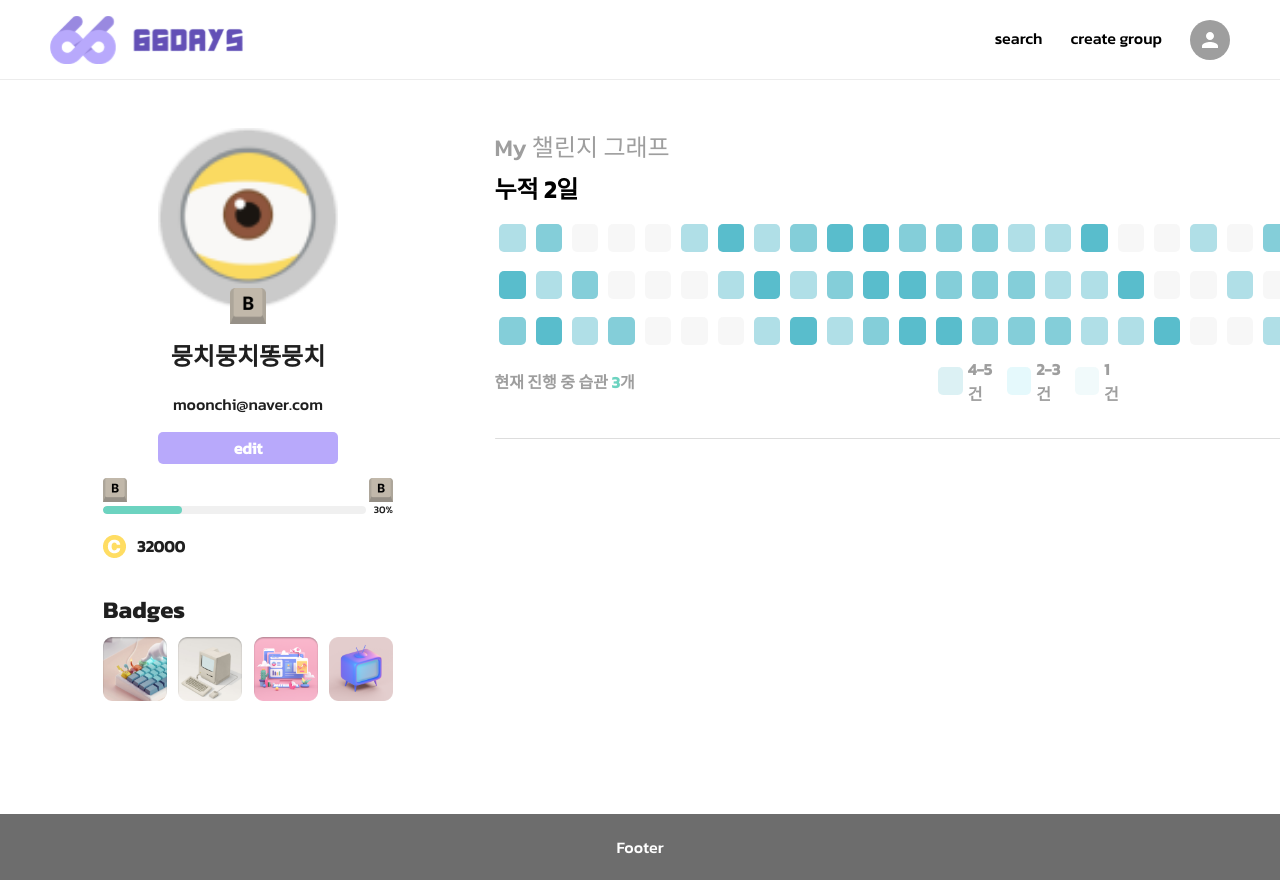
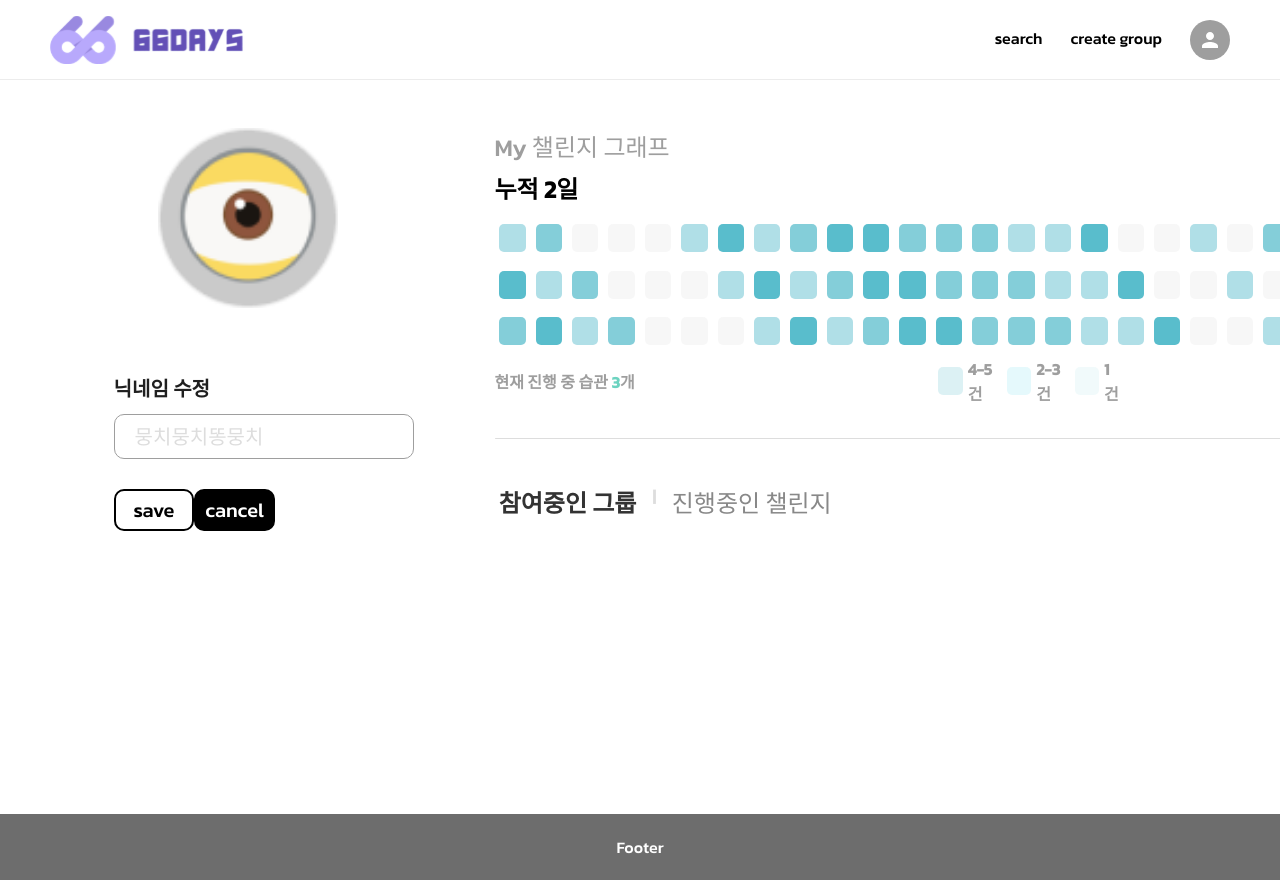
Before and after one commit to predictyson/66days, a React (Vite) app in the folder frontend/: page /mypage in a window 1280 px wide. Built offline with nearby package versions, Linux system fonts and the light colour scheme; a web font is replaced by a local one.

Commit message:
fe/feat: edit profile page

```diff
--- a/frontend/src/components/mypage/Badge.tsx
+++ b/frontend/src/components/mypage/Badge.tsx
@@ -20,7 +20,7 @@ export default function Badge() {
 const Container = styled.div`
   width: 29rem;
   margin: 0 auto;
-  margin-top: 3rem;
+  margin-top: 2rem;
   .title {
     font-size: 2.4rem;
     font-weight: bold;
--- /dev/null
+++ b/frontend/src/components/mypage/BreadCrumb.tsx
@@ -0,0 +1,67 @@
+import styled from "styled-components";
+import { useState } from "react";
+import { theme } from "../../styles/theme";
+
+const items = [
+  {
+    title: "참여중인 그룹",
+  },
+  {
+    title: "진행중인 챌린지",
+  },
+];
+export default function BreadCrumb() {
+  const [activeItem, setActiveItem] = useState(0);
+  return (
+    <Container>
+      {items.map((item, idx) => {
+        return (
+          <>
+            <CrumbItem
+              key={idx}
+              active={idx === activeItem}
+              onClick={() => setActiveItem(idx)}
+            >
+              {item.title}
+            </CrumbItem>
+            {idx !== items.length - 1 && (
+              <span style={{ marginLeft: "1.6rem" }}>|</span>
+            )}
+          </>
+        );
+      })}
+    </Container>
+  );
+}
+
+const Container = styled.div`
+  display: flex;
+  margin-top: 1.3rem;
+  span {
+    font-size: 1.6rem;
+    color: ${theme.colors.gray300};
+    font-weight: bold;
+  }
+`;
+interface CrumbItemProps {
+  active: boolean;
+}
+
+const CrumbItem = styled.div<CrumbItemProps>`
+  display: flex;
+  align-items: center;
+  font-weight: ${(props) => (props.active ? "bold" : "normal")};
+  color: ${(props) => (props.active ? "#333" : "#888")};
+  cursor: pointer;
+  margin-left: 1.6rem;
+  font-size: 2.4rem;
+
+  &:hover {
+    text-decoration: underline;
+    color: #555;
+  }
+
+  &:active {
+    color: #000;
+  }
+`;
--- /dev/null
+++ b/frontend/src/components/mypage/EditProfile.tsx
@@ -0,0 +1,87 @@
+import styled from "styled-components";
+import ProfileImg from "../../assets/main/Profile3.png";
+import { theme } from "../../styles/theme";
+
+export default function EditProfile() {
+  return (
+    <Container>
+      <img className="profile-img" src={ProfileImg} alt="profile-img" />
+      <Nickname>닉네임 수정</Nickname>
+      <SearchInput placeholder="뭉치뭉치똥뭉치"></SearchInput>
+      <ButtonWrapper>
+        <button className="save"> save</button>
+        <button className="cancel">cancel</button>
+      </ButtonWrapper>
+    </Container>
+  );
+}
+
+const Nickname = styled.div`
+  font-size: 2rem;
+  font-weight: ${theme.fontWeight.semibold};
+  margin-top: 6.5rem;
+  margin-right: auto;
+`;
+
+const SearchInput = styled.input`
+  margin-top: 1rem;
+  width: 30rem;
+  height: 4.5rem;
+  border-radius: 10px;
+  border: solid 1px ${theme.colors.gray500};
+  font-size: 2rem;
+  padding-left: 2rem;
+  display: flex;
+  margin-right: auto;
+  ::placeholder {
+    color: ${theme.colors.gray300};
+  }
+`;
+
+const ButtonWrapper = styled.div`
+  margin-top: 3rem;
+  display: flex;
+  width: 60%;
+  margin-right: auto;
+  justify-content: space-between;
+  button {
+    font-size: 2rem;
+    width: 8.6rem;
+    height: 4.2rem;
+    border-radius: 10px;
+    display: flex;
+    justify-content: center;
+    align-items: center;
+    cursor: pointer;
+  }
+  .save {
+    border: solid 2px black;
+    background-color: white;
+    color: black;
+    cursor: pointer;
+  }
+  .cancel {
+    background-color: black;
+    color: white;
+    border: solid 2px black;
+  }
+`;
+const Container = styled.div`
+  display: flex;
+  align-items: center;
+  flex-direction: column;
+  position: relative;
+  width: 80%;
+  margin: 0 auto;
+  .profile-img {
+    width: 18rem;
+    height: 18rem;
+    margin-top: 4.8rem;
+  }
+  .badge-img {
+    position: absolute;
+    top: 20.8rem;
+    width: 3.6rem;
+    height: 3.6rem;
+  }
+`;
--- /dev/null
+++ b/frontend/src/components/mypage/Groups.tsx
@@ -0,0 +1,16 @@
+import styled from "styled-components";
+import BreadCrumb from "./BreadCrumb";
+export default function Group() {
+  return (
+    <Container>
+      <BreadCrumb />
+    </Container>
+  );
+}
+
+const Container = styled.div`
+  display: flex;
+  flex-direction: column;
+  width: 83%;
+  margin: 0 auto;
+`;
--- a/frontend/src/components/mypage/Streak.tsx
+++ b/frontend/src/components/mypage/Streak.tsx
@@ -54,8 +54,6 @@ const Container = styled.div`
   flex-direction: column;
   width: 80%;
   margin: 0 auto;
-  /* align-items: center; */
-  /* justify-content: center; */
   margin-top: 4.8rem;
 `;
 
--- a/frontend/src/routes/MyPage.tsx
+++ b/frontend/src/routes/MyPage.tsx
@@ -1,8 +1,9 @@
 import styled from "styled-components";
-import Profile from "../components/mypage/Profile";
+// import Profile from "../components/mypage/Profile";
 import Badge from "../components/mypage/Badge";
 import Streak from "../components/mypage/Streak";
-
+import Group from "../components/mypage/Groups";
+import EditProfile from "../components/mypage/EditProfile";
 export default function MyPage() {
   const commits = [
     1, 2, 0, 0, 0, 1, 3, 1, 2, 3, 3, 2, 2, 2, 1, 1, 3, 0, 0, 1, 0, 2, 3, 1, 2,
@@ -13,11 +14,12 @@ export default function MyPage() {
   return (
     <Container>
       <div className="left">
-        <Profile />
-        <Badge />
+        <EditProfile />
+        {/* <Badge /> */}
       </div>
       <div className="right">
         <Streak commits={commits} length={length} />
+        <Group />
       </div>
     </Container>
   );
```
Also changed, not shown: frontend/src/components/mypage/GroupItem.tsx (added).
